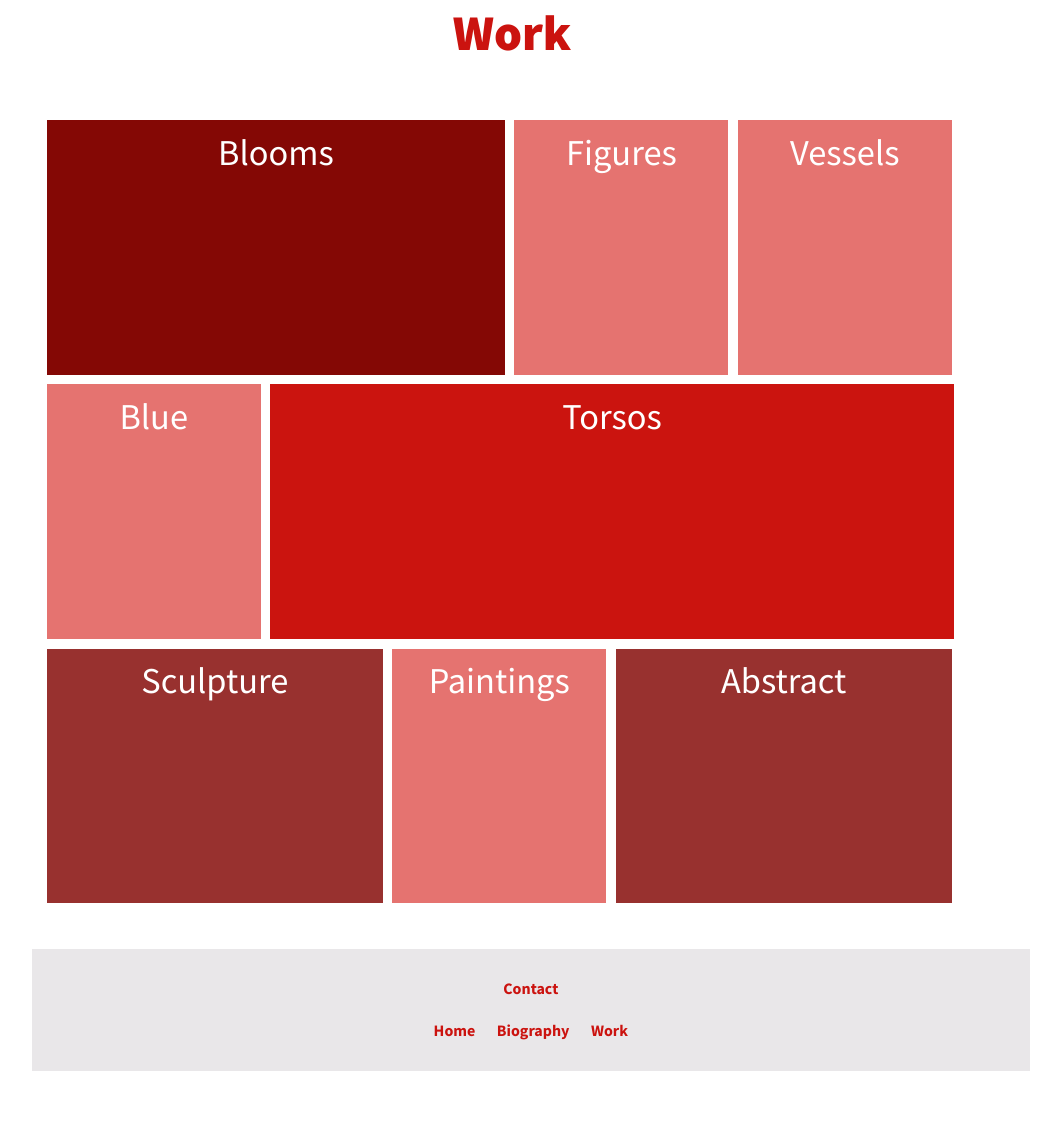
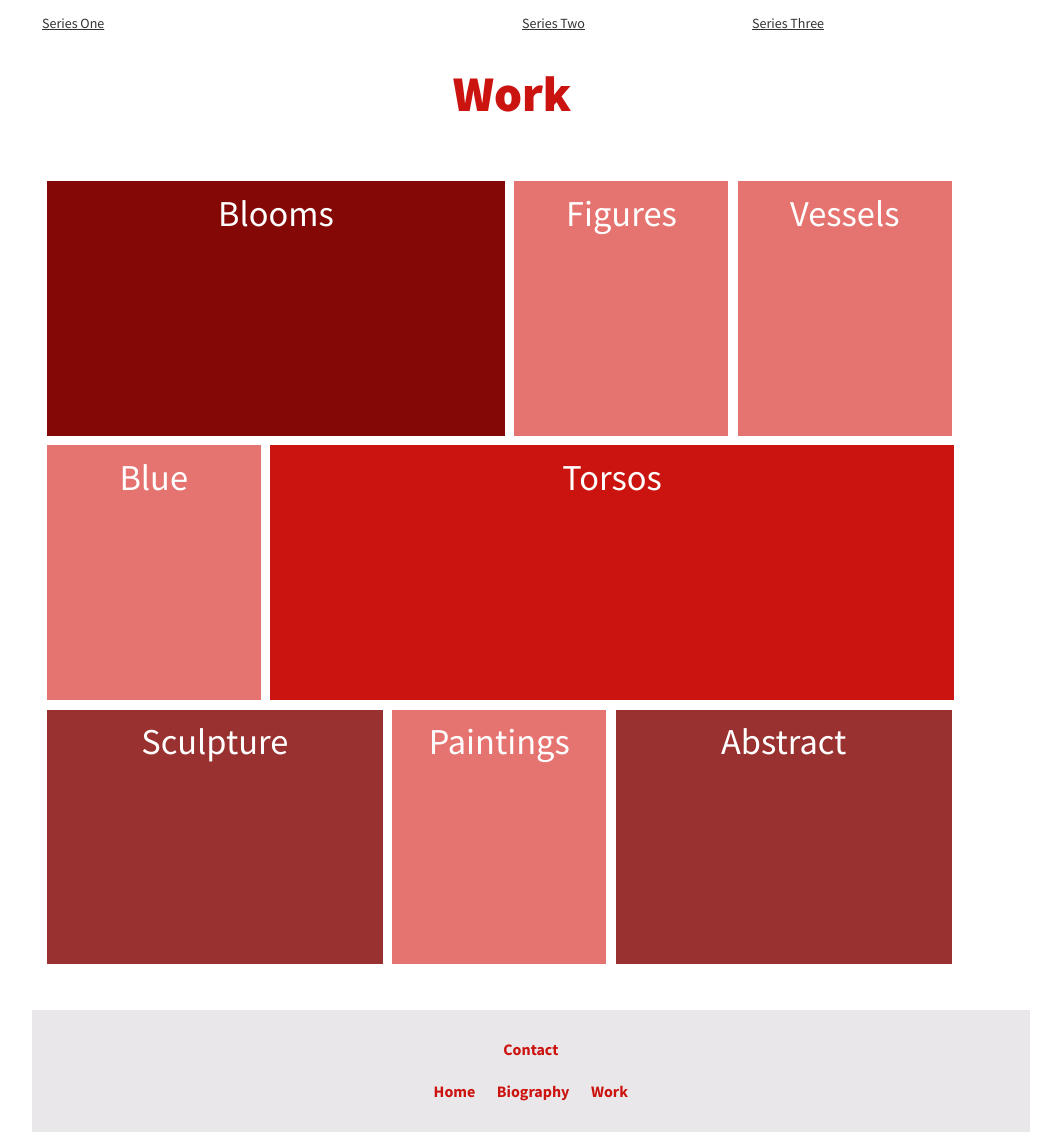
Before and after one commit to owlbytes/BinaShah, a PHP site: page /work.html in a window 1280 px wide. Shown: the whole page, without its empty margins (128-1189 px from the left). Before the commit the page ends 1071 px from the top, so only its background shows below. Run offline with PHP 8.4, Linux system fonts and the light colour scheme.

Commit message:
added work grid row 1

```diff
--- a/work.html
+++ b/work.html
@@ -9,6 +9,24 @@
   <link href='http://fonts.googleapis.com/css?family=Source+Sans+Pro:400,600,700,900,400italic,900italic' rel='stylesheet' type='text/css'>
 </head>
 <body>
+  <div class="container">
+    <div class="sixteen columns">
+      <div class="row">
+        <div class="eight columns alpha">
+          <a href="#"><h3>Series One</h3> </a>
+        </div>
+        <div class="four columns omega" id="red">
+          <a href="#"><h3>Series Two</h3></a>
+        </div>
+        <div class="four columns omega">
+          <a href="#"><h3>Series Three</h3> </a>
+        </div>
+      </div>
+      <div class="row">
+      </div>
+    </div>
+  </div>
+
   <div class="container">
     <div class="sixteen columns" id="grid">
       <h1>Work</h1>
```
Also changed, not shown: CSS/works.css (+14 -0 lines).
